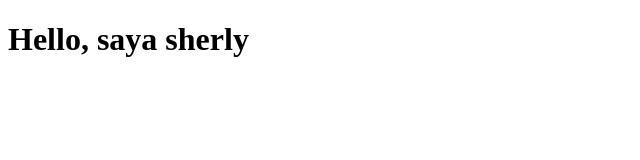
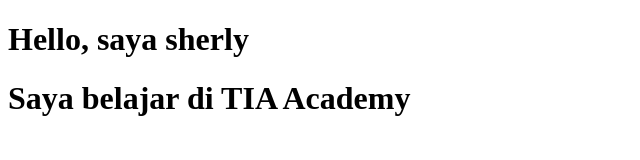
Before and after one commit to Sherlyamelia/project1, a plain HTML site: page index.html in a window 1280 px wide. Shown: the whole page, without its empty margins (0-640 px from the left). Drawn offline with Linux system fonts and the light colour scheme.

Commit message:
menmbahkan isi untuk membatalkan

```diff
--- a/index.html
+++ b/index.html
@@ -5,5 +5,6 @@
 </head>
 <body>
     <h1>Hello, saya sherly</h1>
+    <h1>Saya belajar di TIA Academy</h1>
 </body>
 </html>
```
